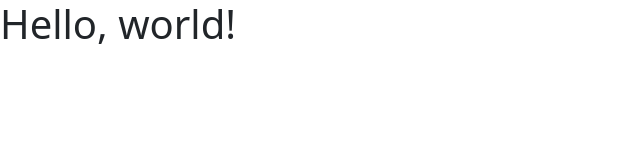
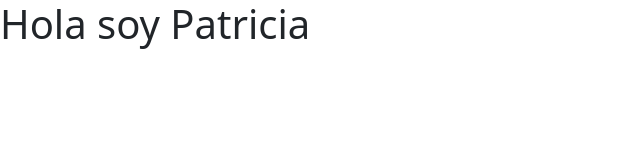
Before and after one commit to Patito72/latinas_code_cam, a plain HTML site: page index.html in a window 1280 px wide. Shown: the whole page, without its empty margins (0-640 px from the left). Drawn offline with nearby package versions, Linux system fonts and the light colour scheme.

Commit message:
se cambiaron los textos

```diff
--- a/index.html
+++ b/index.html
@@ -8,10 +8,10 @@
     <!-- Bootstrap CSS -->
     <link href="https://cdn.jsdelivr.net/npm/bootstrap@5.1.3/dist/css/bootstrap.min.css" rel="stylesheet" integrity="sha384-1BmE4kWBq78iYhFldvKuhfTAU6auU8tT94WrHftjDbrCEXSU1oBoqyl2QvZ6jIW3" crossorigin="anonymous">
 
-    <title>Hello, world!</title>
+    <title>Hola!</title>
   </head>
   <body>
-    <h1>Hello, world!</h1>
+    <h1>Hola soy Patricia</h1>
 
     <!-- Optional JavaScript; choose one of the two! -->
 
```
